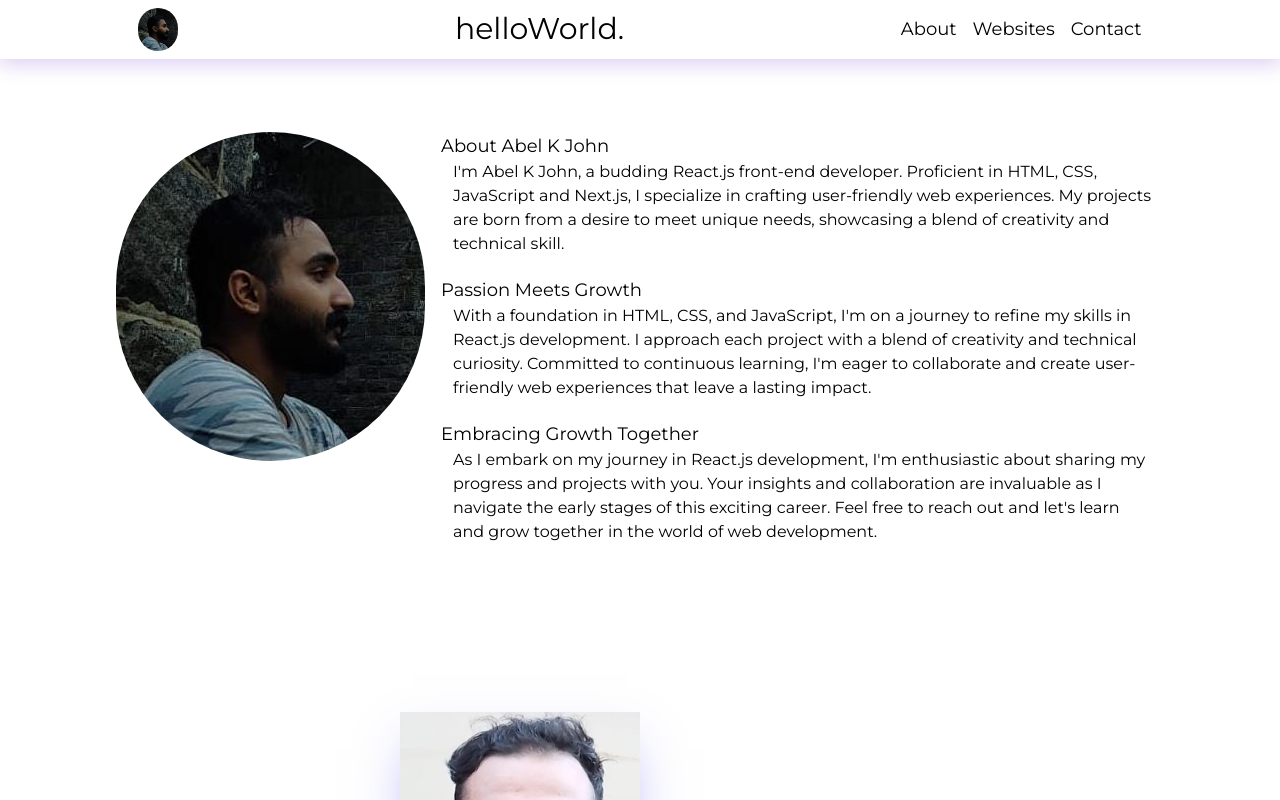
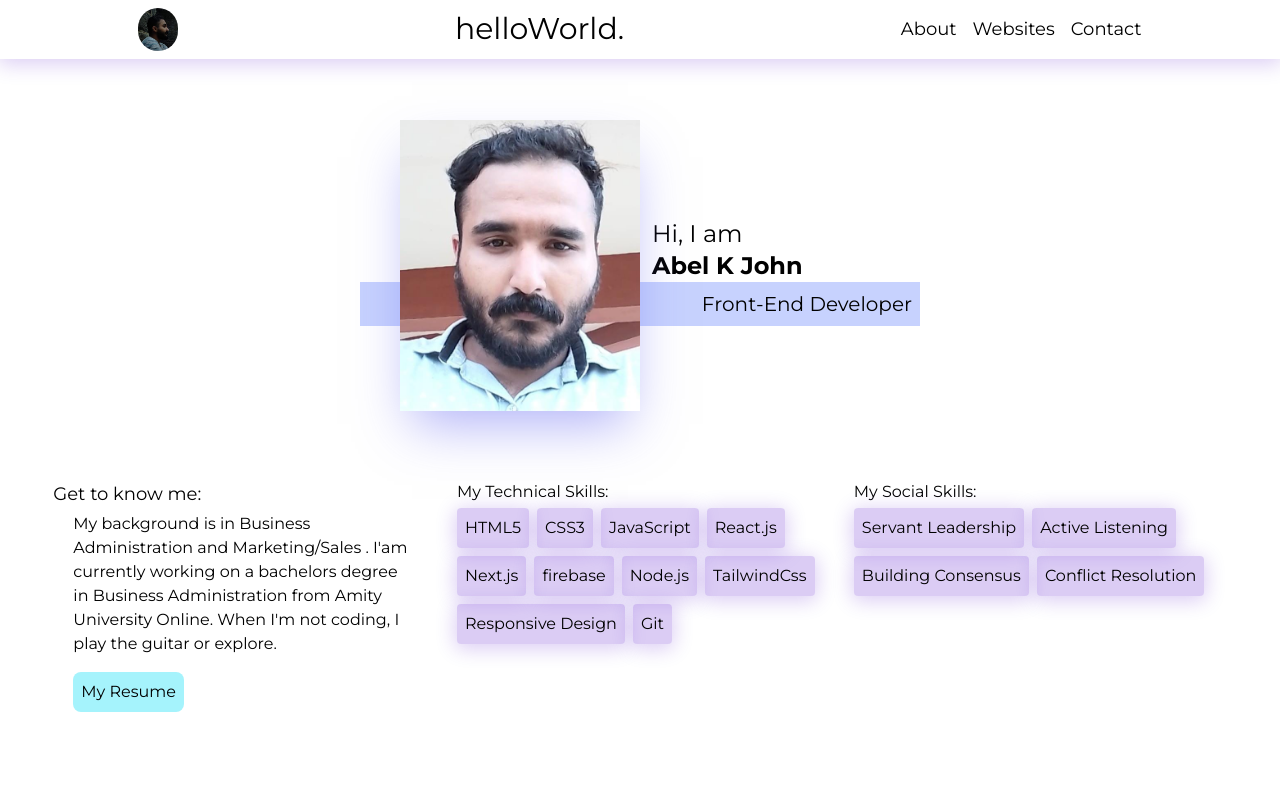
Before and after one commit to abelkjohn/portfolio, a Next.js app: page / in a window 1280 px wide. Shown: the top 800 px of the page. Built offline with nearby package versions, Linux system fonts and the light colour scheme; no server answers; the database is empty.

Commit message:
modified:   app/Components/Websites.jsx 	renamed:    app/websites/[id]/page.tsx -> app/[id]/page.tsx 	modified:   app/page.jsx

```diff
--- a/app/Components/Websites.jsx
+++ b/app/Components/Websites.jsx
@@ -1,14 +1,5 @@
 import React from "react";
 import Link from "next/link";
-import nilambur from '../images/Nilambur.jpeg'
-import burger from '../images/Burger.jpeg'
-import chats from '../images/Chats.jpeg'
-import funding from '../images/Funding.jpeg'
-import pass from '../images/GenPass.jpeg'
-import gtd from '../images/GTD.jpeg'
-import converter from '../images/Converter.jpeg'
-import scoreboard from '../images/Scoreboard.jpeg'
-import movie from '../images/movies-list.jpeg'
 
 const getProjects = async() => {
     try {
@@ -34,7 +25,7 @@ export default async function WebLinks(){
             <h1 className="text-3xl mt-28 md:mt-32 lg:32">My Projects</h1>
             <div  className="flex flex-wrap gap-6 my-8 mx-auto w-11/12 justify-center ">
             {projects.map(i => {
-                const link = `/websites/${i._id}`
+                const link = `/${i._id}`
                  return <Link key={i._id} className="ind-web" href={link}><img src={i.image} /></Link>
             })}
 
--- a/app/websites/[id]/page.tsx
+++ b/app/[id]/page.tsx
@@ -1,7 +1,7 @@
 
 import React from "react";
 import { useParams } from 'next/navigation'
-import Header from '../../Components/Header'
+import Header from '../Components/Header'
 import Link from "next/link"
 
 const getProjectById = async (id) => {
--- a/app/page.jsx
+++ b/app/page.jsx
@@ -8,7 +8,6 @@ import Hi from "./Components/Hi"
 
 export default function Home() {
   return <div className="overflow-clip">
-    <About />
     <Header />
     <Hi />
     <Skills />
```
